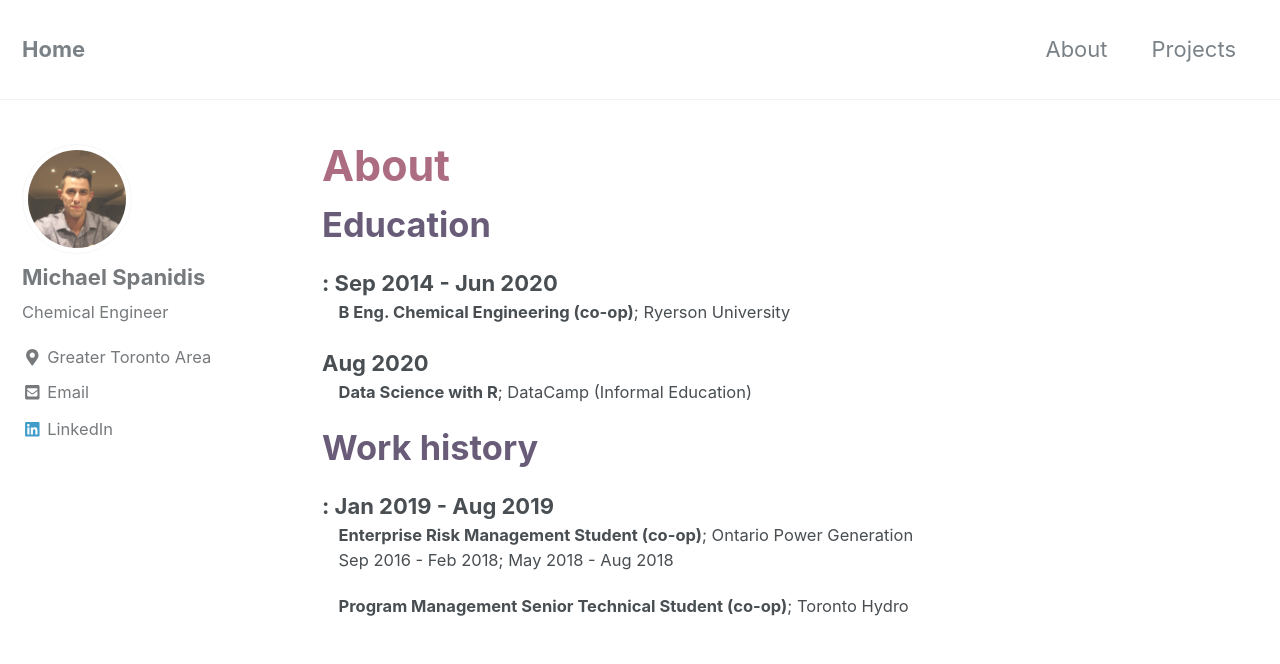
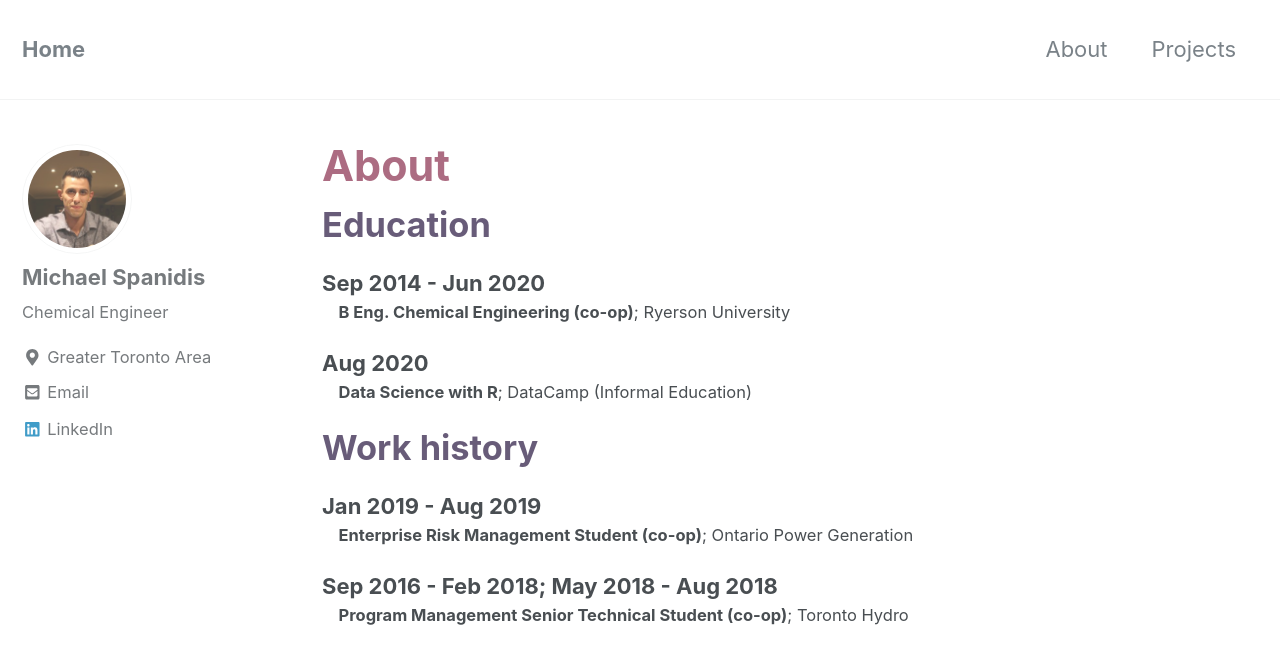
Before and after one commit to michaelspanidis/michaelspanidis.github.io, a Jekyll site: the page built from _pages/about.md, in a window 1280 px wide and 900 px high. Shown: the top 664 px of the window. Built offline with Jekyll 4.4.1, drawn with Linux system fonts in a browser that asks for light colours; nearby versions of some CDN libraries.

Commit message:
changes32

```diff
--- a/_pages/about.md
+++ b/_pages/about.md
@@ -4,15 +4,15 @@ permalink: /about/
 ---
 
 # <span style="color:rgb(104,92,121);">Education</span>
-:   Sep 2014 - Jun 2020
-:       **B Eng. Chemical Engineering (co-op)**; Ryerson University
+Sep 2014 - Jun 2020
+:   **B Eng. Chemical Engineering (co-op)**; Ryerson University
 
 Aug 2020
 :   **Data Science with R**; DataCamp (Informal Education)
 
 # <span style="color:rgb(104,92,121);">Work history</span>
-:   Jan 2019 - Aug 2019
-:       **Enterprise Risk Management Student (co-op)**; Ontario Power Generation
+Jan 2019 - Aug 2019
+:   **Enterprise Risk Management Student (co-op)**; Ontario Power Generation
 
-:   Sep 2016 - Feb 2018; May 2018 - Aug 2018
-:       **Program Management Senior Technical Student (co-op)**; Toronto Hydro
+Sep 2016 - Feb 2018; May 2018 - Aug 2018
+:   **Program Management Senior Technical Student (co-op)**; Toronto Hydro
```
